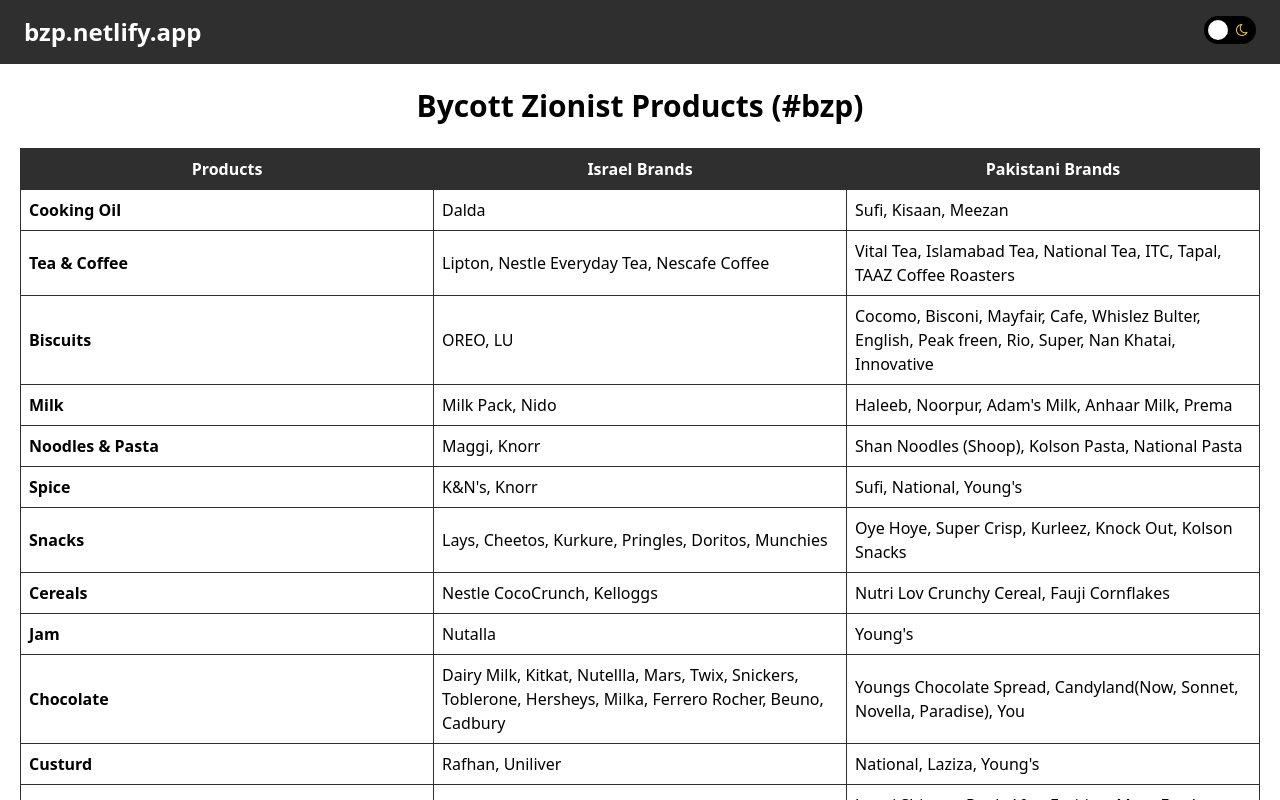
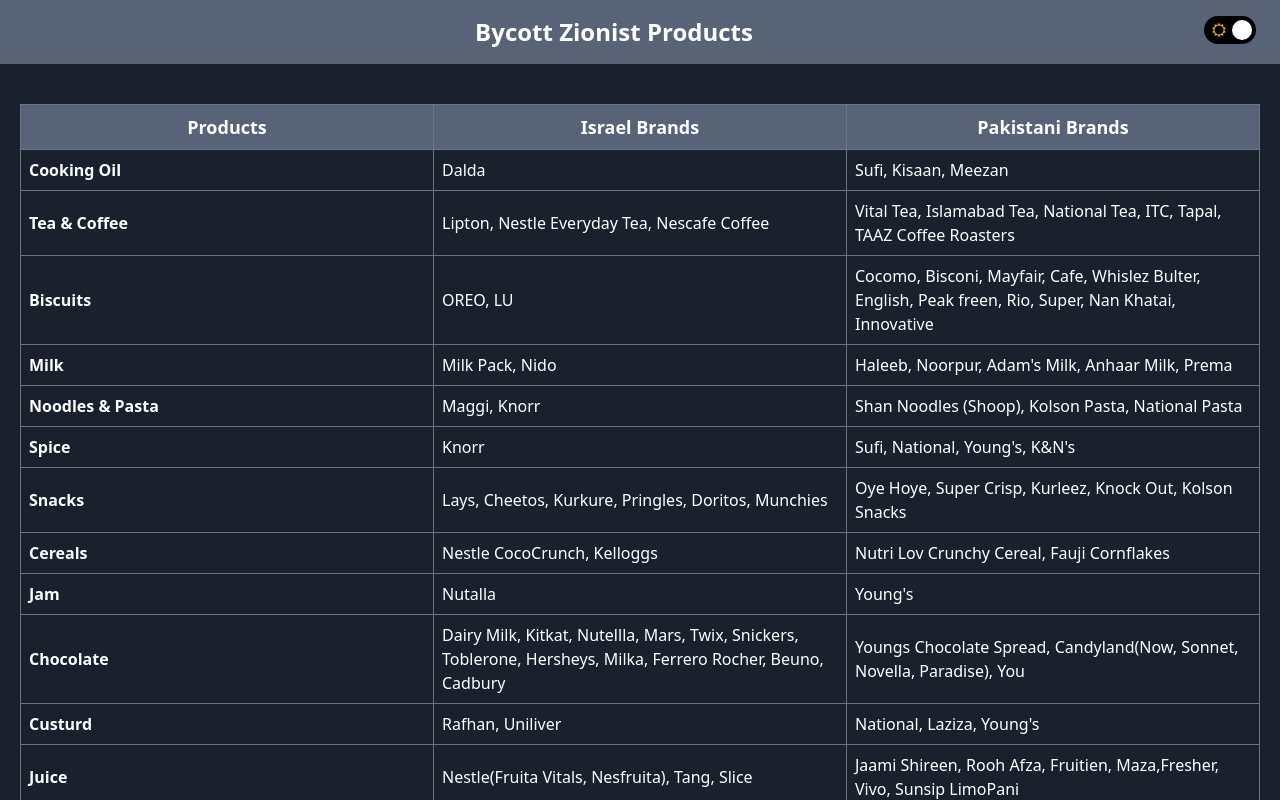
Before and after one commit to furqanahmad03/israel-products, a website built with Vite: page index.html in a window 1280 px wide. Shown: the top 800 px of the page. Built offline with nearby package versions, Linux system fonts and the light colour scheme.

Commit message:
display modified

```diff
--- a/index.html
+++ b/index.html
@@ -14,8 +14,9 @@
   <div id="loader"
     class="bg-black bg-[url('/images/loader.svg')] bg-no-repeat bg-center h-screen w-screen md:bg-[length:15%_auto] xsm:bg-[length:30%_auto] fixed z-50">
   </div>
-  <header class="px-6 py-4 bg-[#2f2f2f] dark:bg-[#596378] text-white font-bold text-center sm:text-2xl text-base flex justify-between">
-    <div>bzp.netlify.app</div>
+  <header class="mb-10 px-6 py-4 bg-[#2f2f2f] dark:bg-[#596378] text-white font-bold text-center sm:text-2xl text-base flex justify-between">
+    <div></div>
+    <div>Bycott Zionist Products</div>
     <div class="w-fit">
       <input type="checkbox" class="checkbox absolute opacity-0" id="themeChange">
       <label for="themeChange" class="checkbox-label flex items-center bg-black px-2 py-1 rounded-3xl cursor-pointer">
@@ -26,16 +27,13 @@
       </label>
     </div>
   </header>
-  <div class="sm:text-3xl text-xl text-center dark:text-white p-6 font-extrabold">
-    Bycott Zionist Products (#bzp)
-  </div>
   <main class="render p-5 pt-0 w-full">
     <table class="w-full sm:text-base text-xs">
       <thead class="sticky top-0">
         <tr>
-          <td class="cell text-center text-white font-bold bg-[#2f2f2f] dark:bg-[#596378]">Products</td>
-          <td class="cell text-center text-white font-bold bg-[#2f2f2f] dark:bg-[#596378]">Israel Brands</td>
-          <td class="cell text-center text-white font-bold bg-[#2f2f2f] dark:bg-[#596378]">Pakistani Brands</td>
+          <td class="cell sm:text-lg text-base text-center text-white font-extrabold bg-[#2f2f2f] dark:bg-[#596378]">Products</td>
+          <td class="cell sm:text-lg text-base text-center text-white font-extrabold bg-[#2f2f2f] dark:bg-[#596378]">Israel Brands</td>
+          <td class="cell sm:text-lg text-base text-center text-white font-extrabold bg-[#2f2f2f] dark:bg-[#596378]">Pakistani Brands</td>
         </tr>
       </thead>
       <tbody>
@@ -67,8 +65,8 @@
         </tr>
         <tr>
           <td class="cell font-semibold">Spice</td>
-          <td class="cell">K&N's, Knorr</td>
-          <td class="cell">Sufi, National, Young's</td>
+          <td class="cell">Knorr</td>
+          <td class="cell">Sufi, National, Young's, K&N's</td>
         </tr>
         <tr>
           <td class="cell font-semibold">Snacks</td>
--- a/index.js
+++ b/index.js
@@ -1,4 +1,5 @@
 $(document).ready(function () {
+  $('#themeChange').click();
   $('#loader').css('display', 'none');
 });
 $('#themeChange').on('click', (e) => {
```
